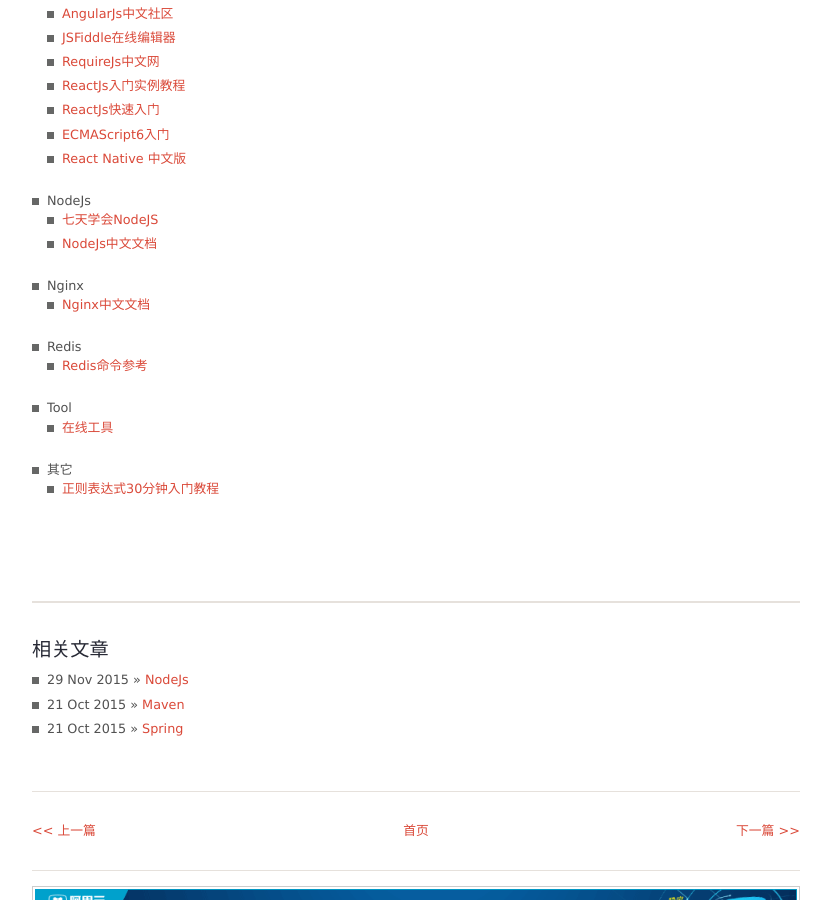
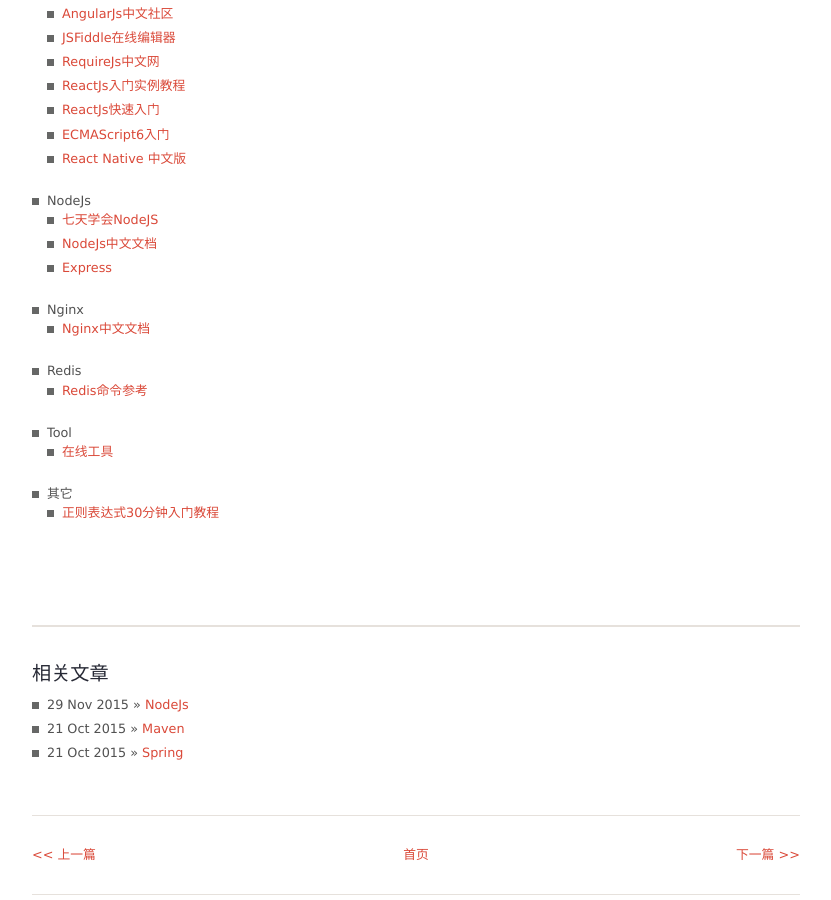
Before and after one commit to junhc/junhc.github.io, a Jekyll site: the page built from _posts/2015-08-18-bookmark.md, in a window 1280 px wide and 900 px high, scrolled down 434 px. Shown: the whole window, without its empty margins (224-1055 px from the left). Built offline with Jekyll 4.4.1, drawn with Linux system fonts in a browser that asks for light colours; Markdown is read by kramdown in place of the engine named in the settings; comment, search, counter and statistics services are not loaded.

Commit message:
Update 2015-08-18-bookmark.md

```diff
--- a/_posts/2015-08-18-bookmark.md
+++ b/_posts/2015-08-18-bookmark.md
@@ -22,6 +22,7 @@
 * NodeJs
   * [七天学会NodeJS](http://nqdeng.github.io/7-days-nodejs/)
   * [NodeJs中文文档](http://nodeapi.ucdok.com/)
+  * [Express](http://www.expressjs.com.cn/)
 * Nginx
   * [Nginx中文文档](http://www.nginx.cn/doc/index.html)
 * Redis
```
